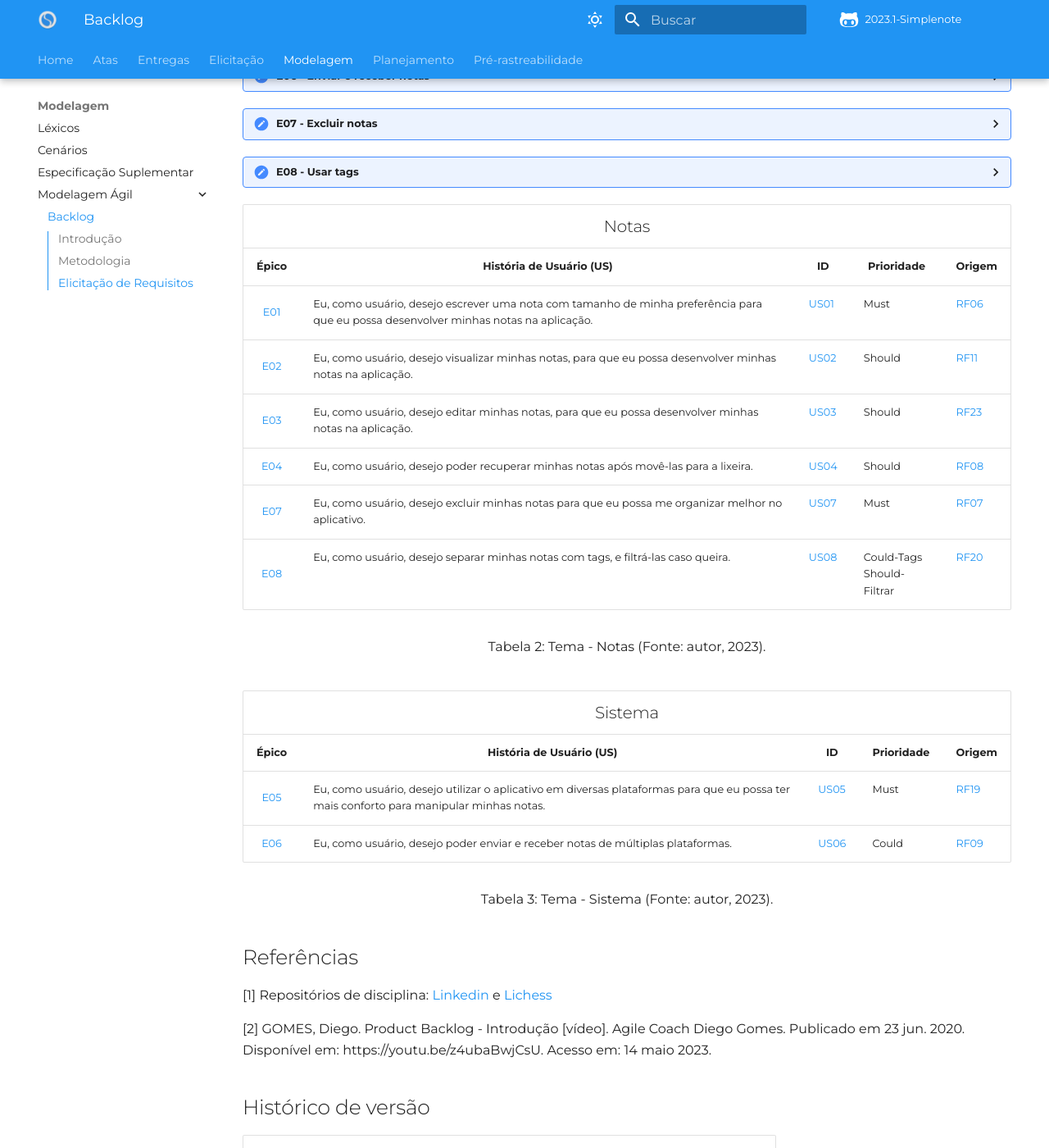
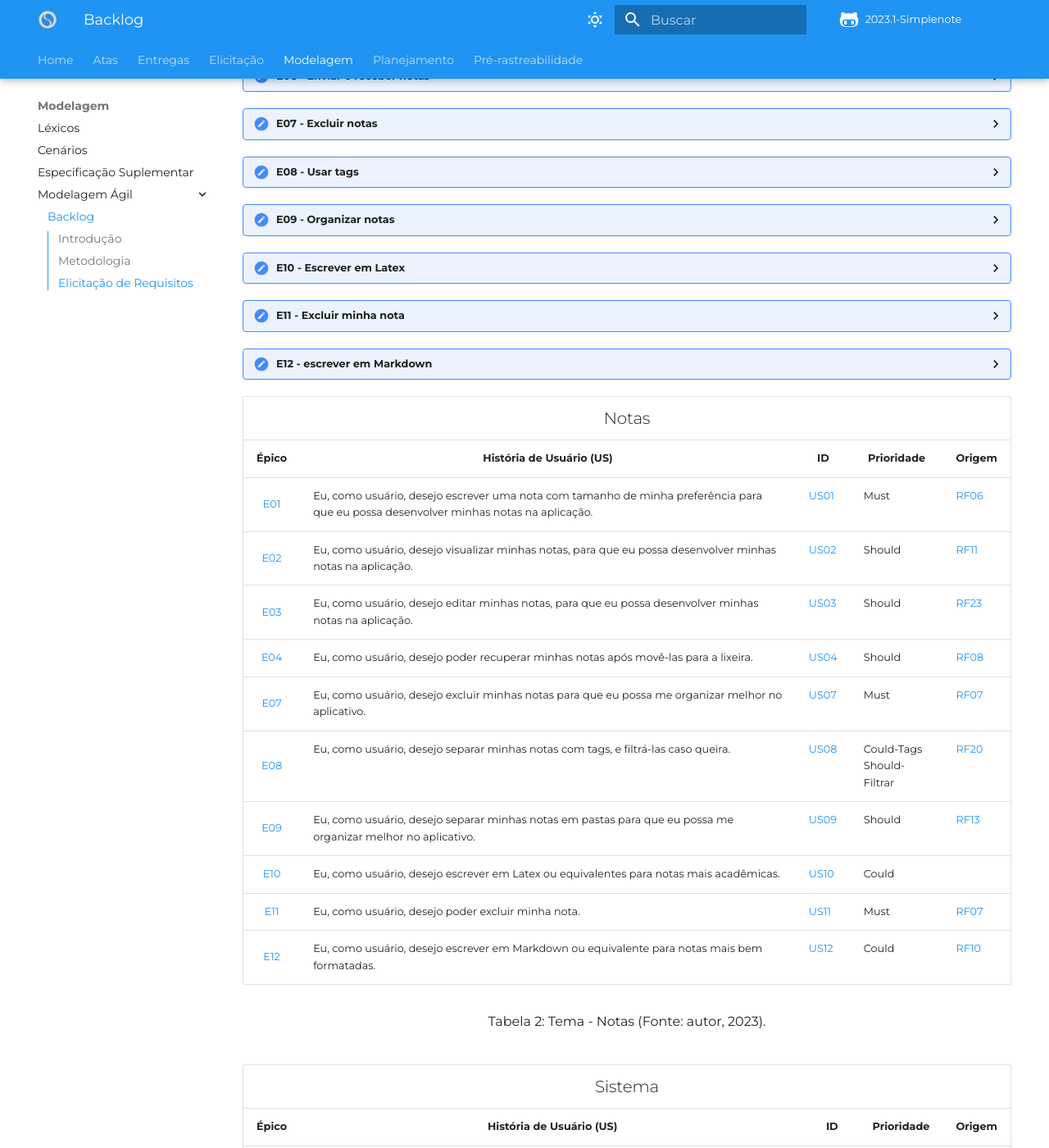
Before and after one commit to Requisitos-de-Software/2023.1-Simplenote, an MkDocs documentation site: the page built from docs/modelagem/agil/backlog.md, in a window 1280 px wide and 1400 px high, scrolled down 2212 px. Shown: the whole window at 82% size. Built offline with MkDocs 1.6.1 and Material for MkDocs 9.7.7, drawn with Linux system fonts in a browser that asks for light colours; some web fonts are replaced; comment, search, counter and statistics services are not loaded.

Commit message:
#48 Épicos 9 a 12

```diff
--- a/docs/modelagem/agil/backlog.md
+++ b/docs/modelagem/agil/backlog.md
@@ -111,6 +111,26 @@ Neste tópico, os épicos foram divididos em histórias de usuário menores e ma
    queira.
 </details>
 
+<details>
+   <summary>E09 - Organizar notas</summary>
+   Eu, como usuário, desejo separar minhas notas em pastas para que eu possa me organizar melhor no aplicativo.
+</details>
+
+<details>
+   <summary>E10 - Escrever em Latex</summary>
+   Eu, como usuário, desejo escrever em Latex ou equivalentes para notas mais acadêmicas.
+</details>
+
+<details>
+   <summary>E11 - Excluir minha nota</summary>
+   Eu, como usuário, desejo poder excluir minha nota.
+</details>
+
+<details>
+   <summary>E12 - escrever em Markdown</summary>
+   Eu, como usuário, desejo escrever em Markdown ou equivalente para notas mais bem formatadas.
+</details>
+
 <table>
     <tr>
         <th style="text-align: center" colspan=6>
@@ -174,6 +194,39 @@ Neste tópico, os épicos foram divididos em histórias de usuário menores e ma
         <td>Could-Tags<br>Should-Filtrar</td>
         <td><a href=#elicitacao-de-requisitos>RF20</td>
     </tr>
+    <tr>
+        <!-- Épico -->
+        <td style="vertical-align: middle; text-align: center"> <a href=#epicos>E09</a> </td>
+        <td>Eu, como usuário, desejo separar minhas notas em pastas para que eu possa me organizar melhor no aplicativo.</td>
+        <td><a href="../User_story.md">US09</a></td>
+        <td>Should<br></td>
+        <td><a href=#elicitacao-de-requisitos>RF13</td>
+    </tr>
+    <tr>
+        <!-- Épico -->
+        <td style="vertical-align: middle; text-align: center"> <a href=#epicos>E10</a> </td>
+        <td>Eu, como usuário, desejo escrever em Latex ou equivalentes para notas mais acadêmicas.</td>
+        <td><a href="../User_story.md">US10</a></td>
+        <td>Could<br></td>
+        <td><a href=#elicitacao-de-requisitos></td>
+    </tr>
+    <tr>
+        <!-- Épico -->
+        <td style="vertical-align: middle; text-align: center"> <a href=#epicos>E11</a> </td>
+        <td>Eu, como usuário, desejo poder excluir minha nota.</td>
+        <td><a href="../User_story.md">US11</a></td>
+        <td>Must<br></td>
+        <td><a href=#elicitacao-de-requisitos>RF07</td>
+    </tr>
+    <tr>
+        <!-- Épico -->
+        <td style="vertical-align: middle; text-align: center"> <a href=#epicos>E12</a> </td>
+        <td>Eu, como usuário, desejo escrever em Markdown ou equivalente para notas mais bem formatadas.</td>
+        <td><a href="../User_story.md">US12</a></td>
+        <td>Could<br></td>
+        <td><a href=#elicitacao-de-requisitos>RF10</td>
+    </tr>
+
 </table>
 
 <div style="text-align: center">
```
